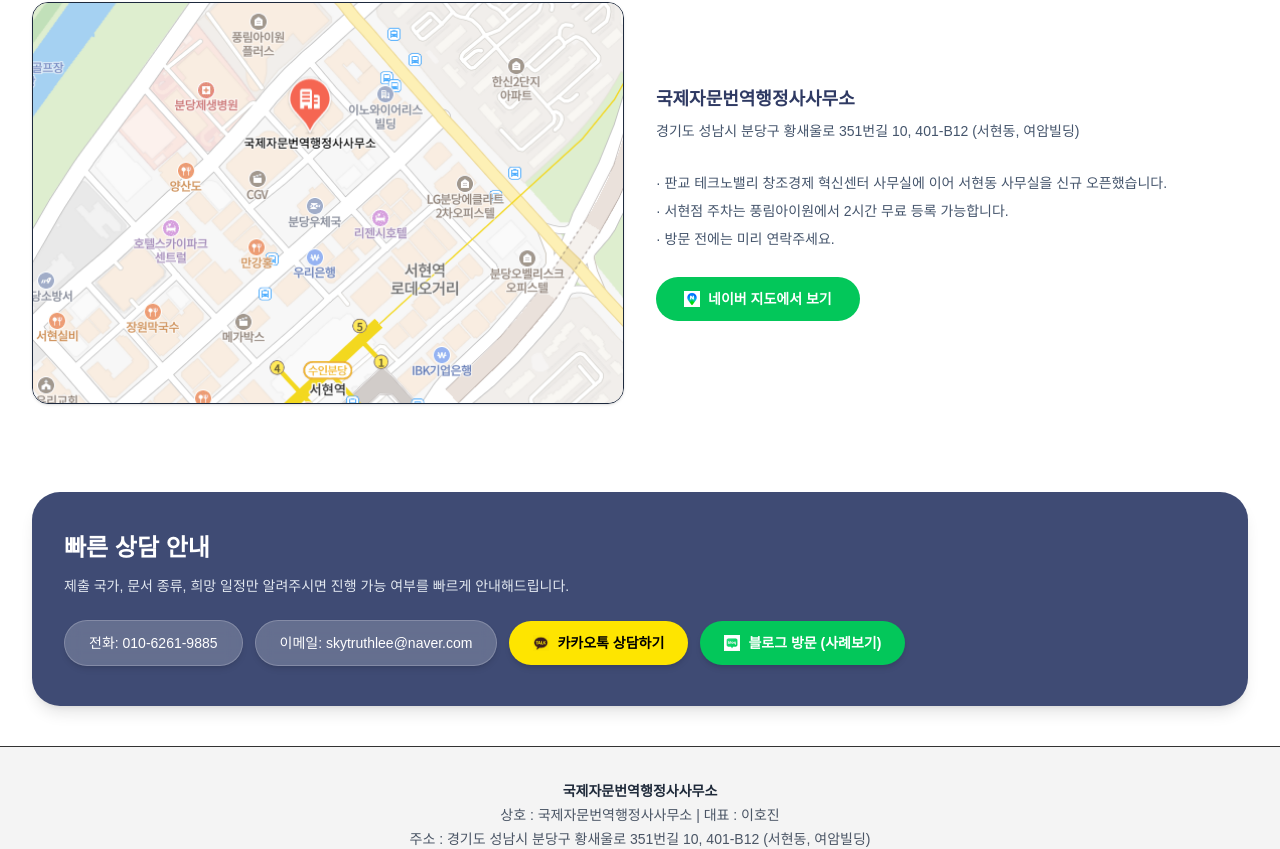
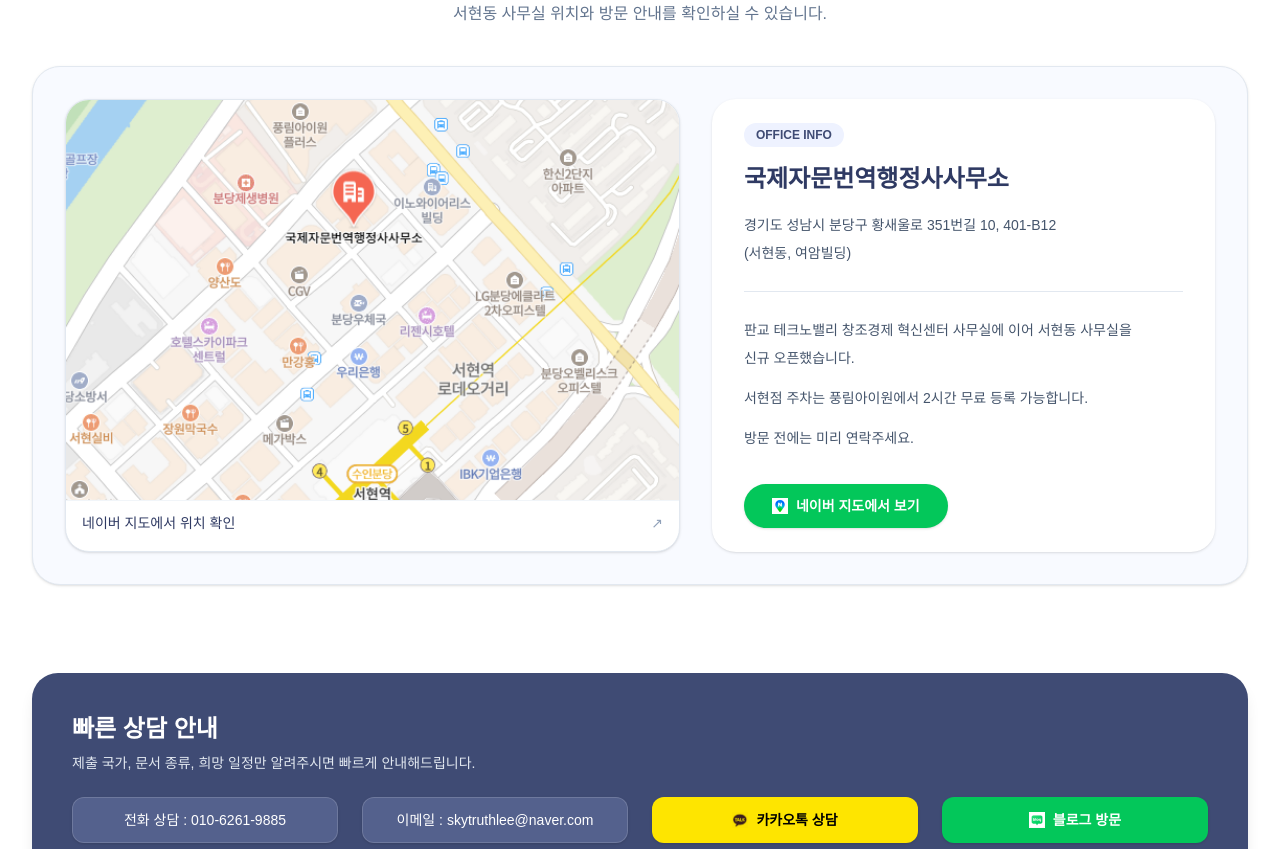
Before and after one commit to loveautumnsky1007-lab/jin-translation, a Next.js app: page / in a window 1280 px wide. Shown: the part 1458-2307 px from the top of the page. Built offline with nearby package versions, Linux system fonts and the light colour scheme.

Commit message:
오시는길 수정

```diff
--- a/app/page.tsx
+++ b/app/page.tsx
@@ -185,62 +185,81 @@ export default function Home() {
           </div>
         </section>
 
-        <section className="bg-white py-12">
-          <div className="mx-auto max-w-7xl px-3 sm:px-6 lg:px-8">
-            <h2 className="text-2xl font-bold text-[#2f3a63] mb-6">
+      <section className="bg-white py-14">
+  <div className="mx-auto max-w-7xl px-4 sm:px-6 lg:px-8">
+    <div className="mb-8 text-center lg:mb-10">
+      <h2 className="text-3xl font-bold tracking-tight text-[#2f3a63]">
         오시는 길
       </h2>
+      <p className="mt-3 text-sm text-slate-500 sm:text-base">
+        서현동 사무실 위치와 방문 안내를 확인하실 수 있습니다.
+      </p>
+    </div>
 
-            <div className="grid gap-8 lg:grid-cols-2">
-
+    <div className="rounded-[28px] border border-slate-200 bg-[#f8faff] p-4 shadow-sm sm:p-6 lg:p-8">
+      <div className="grid gap-6 lg:grid-cols-[1.1fr_0.9fr] lg:gap-8">
         {/* 지도 */}
         <a
           href="https://map.naver.com/p/search/%EA%B5%AD%EC%A0%9C%EC%9E%90%EB%AC%B8%EB%B2%88%EC%97%AD%ED%96%89%EC%A0%95%EC%82%AC%EC%82%AC%EB%AC%B4%EC%86%8C/place/1786107100?c=15.00,0,0,0,dh&isCorrectAnswer=true&placePath=/home?from=map&fromPanelNum=1&additionalHeight=76&timestamp=202604130300&locale=ko&svcName=map_pcv5&searchText=%EA%B5%AD%EC%A0%9C%EC%9E%90%EB%AC%B8%EB%B2%88%EC%97%AD%ED%96%89%EC%A0%95%EC%82%AC%EC%82%AC%EB%AC%B4%EC%86%8C"
           target="_blank"
           rel="noopener noreferrer"
-                className="block overflow-hidden rounded-2xl border shadow hover:shadow-lg transition"
+          className="group block overflow-hidden rounded-[24px] border border-slate-200 bg-white shadow-sm transition hover:-translate-y-1 hover:shadow-md"
         >
           <img
             src="/map.png"
             alt="사무소 위치"
-                  className="w-full h-[220px] sm:h-[300px] lg:h-[400px] object-cover"
+            className="h-[260px] w-full object-cover sm:h-[320px] lg:h-[400px]"
           />
+          <div className="flex items-center justify-between border-t border-slate-100 px-4 py-3">
+            <span className="text-sm font-medium text-[#2f3a63]">
+              네이버 지도에서 위치 확인
+            </span>
+            <span className="text-sm text-slate-400 transition group-hover:text-[#2f3a63]">
+              ↗
+            </span>
+          </div>
         </a>
 
-              {/* 주소 정보 */}
-              <div className="flex flex-col justify-center space-y-2">
-                <h3 className="text-lg font-semibold text-[#2f3a63]">
+        {/* 정보 */}
+        <div className="flex flex-col justify-center rounded-[24px] bg-white px-5 py-6 shadow-sm sm:px-6 lg:px-8">
+          <div className="inline-flex w-fit rounded-full bg-[#eef2ff] px-3 py-1 text-xs font-semibold text-[#3f4b74]">
+            OFFICE INFO
+          </div>
+
+          <h3 className="mt-4 text-2xl font-bold text-[#2f3a63]">
             국제자문번역행정사사무소
           </h3>
 
-                <p className="text-sm text-slate-600">
-                  경기도 성남시 분당구 황새울로 351번길 10, 401-B12 (서현동, 여암빌딩) <br /> <br />
-
-
-                </p>
-                {/* PC용 (점 있음) */}
-                <p className="hidden lg:block text-sm text-slate-600 leading-7">
-                  · 판교 테크노밸리 창조경제 혁신센터 사무실에 이어 서현동 사무실을 신규 오픈했습니다.<br />
-                  · 서현점 주차는 풍림아이원에서 2시간 무료 등록 가능합니다. <br />
-                  · 방문 전에는 미리 연락주세요.
+          <p className="mt-4 text-sm leading-7 text-slate-600">
+            경기도 성남시 분당구 황새울로 351번길 10, 401-B12
+            <br />
+            (서현동, 여암빌딩)
           </p>
 
-                {/* 모바일용 (점 제거 + 간격 넓게) */}
-                <p className="block lg:hidden text-sm text-slate-600 leading-7">
-                  판교 테크노밸리 창조경제 혁신센터 사무실에 이어 서현동 사무실을 신규 오픈했습니다.<br /><br />
-                  서현점 주차는 풍림아이원에서 2시간 무료 등록 가능합니다. <br /><br />
+          <div className="my-6 h-px w-full bg-slate-200" />
+
+          <div className="space-y-3 text-sm leading-7 text-slate-600">
+          <div className="space-y-3 text-sm leading-7 text-slate-600">
+  <p className="flex items-center gap-2">
+    판교 테크노밸리 창조경제 혁신센터 사무실에 이어 서현동 사무실을  <br/>신규 오픈했습니다.
+  </p>
+
+  <p className="flex items-center gap-2">
+    서현점 주차는 풍림아이원에서 2시간 무료 등록 가능합니다.
+  </p>
+
+  <p className="flex items-center gap-2">
     방문 전에는 미리 연락주세요.
   </p>
-
-
-
+</div>
+          </div>
 
           <a
             href="https://map.naver.com/p/search/%EA%B5%AD%EC%A0%9C%EC%9E%90%EB%AC%B8%EB%B2%88%EC%97%AD%ED%96%89%EC%A0%95%EC%82%AC%EC%82%AC%EB%AC%B4%EC%86%8C/place/1786107100?c=15.00,0,0,0,dh&isCorrectAnswer=true&placePath=/home?from=map&fromPanelNum=1&additionalHeight=76&timestamp=202604130300&locale=ko&svcName=map_pcv5&searchText=%EA%B5%AD%EC%A0%9C%EC%9E%90%EB%AC%B8%EB%B2%88%EC%97%AD%ED%96%89%EC%A0%95%EC%82%AC%EC%82%AC%EB%AC%B4%EC%86%8C"
             target="_blank"
             rel="noopener noreferrer"
-                  className="mt-4 mx-auto flex w-fit items-center justify-center rounded-full bg-[#03C75A] px-7 py-3 text-sm font-semibold  text-white hover:opacity-90 lg:mx-0"        >
-
+            className="mt-8 inline-flex w-fit items-center justify-center rounded-full bg-[#03C75A] px-7 py-3 text-sm font-semibold text-white shadow-sm transition hover:opacity-90"
+          >
             <img
               src="/naver_map.png"
               alt="지도"
@@ -249,38 +268,58 @@ export default function Home() {
             네이버 지도에서 보기
           </a>
         </div>
-
+      </div>
     </div>
   </div>
 </section>
+
   <section id="contact" className="bg-white">
-          <div className="mx-auto max-w-7xl px-6 py-10 lg:px-8">
-            <div className="rounded-[28px] bg-[#3f4b74] px-8 py-10 text-white shadow-lg">
-              <h2 className="text-2xl font-bold">빠른 상담 안내</h2>
-              <p className="mt-3 text-sm text-slate-200">
-                제출 국가, 문서 종류, 희망 일정만 알려주시면 진행 가능 여부를 빠르게 안내해드립니다.
+  <div className="mx-auto max-w-7xl px-6 py-8 lg:px-8">
+    <div className="rounded-[26px] bg-[#3f4b74] px-6 py-8 text-white shadow-lg sm:px-8 lg:px-10 lg:py-10">
+      <div className="max-w-xl">
+        <h2 className="text-xl font-bold sm:text-2xl">
+          빠른 상담 안내
+        </h2>
+
+        <p className="mt-2 text-xs sm:text-sm text-slate-200">
+          제출 국가, 문서 종류, 희망 일정만 알려주시면 빠르게 안내해드립니다.
         </p>
-              <div className="mt-6 flex flex-col items-stretch gap-3 text-sm md:flex-row md:flex-wrap md:items-center">
-                <div className="rounded-full bg-white/20 px-6 py-3 text-center text-white backdrop-blur border border-white/20 shadow-md">
-                  전화: 010-6261-9885
       </div>
 
-                <div className="rounded-full bg-white/20 px-6 py-3 text-center text-white backdrop-blur border border-white/20 shadow-md">
-                  이메일: skytruthlee@naver.com
+     <div className="mt-6 grid grid-cols-1 gap-6 sm:grid-cols-2 xl:grid-cols-4">
+{isMobile ? (
+  <a
+    href="tel:01062619885"
+    className="flex items-center justify-center rounded-xl border border-white/15 bg-[#54618d] px-4 py-3 text-sm font-medium text-white shadow-sm"
+  >
+    전화 상담 : 010-6261-9885
+  </a>
+) : (
+  <div className="flex items-center justify-center rounded-xl border border-white/15 bg-[#54618d] px-4 py-3 text-sm font-medium text-white shadow-sm">
+    전화 상담 : 010-6261-9885
   </div>
+)}
+{isMobile ? (
+  <a
+    href="mailto:skytruthlee@naver.com"
+    className="flex items-center justify-center rounded-xl border border-white/15 bg-[#54618d] px- py-3 text-sm font-medium text-white shadow-sm"
+  >
+    이메일 : skytruthlee@naver.com
+  </a>
+) : (
+  <div className="flex items-center justify-center rounded-xl border border-white/15 bg-[#54618d] px-4 py-3 text-sm font-medium text-white shadow-sm">
+    이메일 : skytruthlee@naver.com
+  </div>
+)}
 
   <a
     href="https://open.kakao.com/me/love_autumnsky"
     target="_blank"
     rel="noopener noreferrer"
-                  className="inline-flex items-center justify-center rounded-full bg-[#FEE500] px-6 py-3 font-semibold text-black shadow-md transition hover:brightness-95"
+    className="flex items-center justify-center gap-2 rounded-xl bg-[#FEE500] px-4 py-3 text-sm font-semibold text-black shadow-sm transition hover:brightness-95"
   >
-                  <img
-                    src="/kakao.png"
-                    alt="카카오톡"
-                    className="mr-2 h-4 w-4 object-contain"
-                  />
-                  카카오톡 상담하기
+    <img src="/kakao.png" className="h-4 w-4" alt="카카오톡" />
+    카카오톡 상담
   </a>
 
   <a
@@ -291,15 +330,10 @@ export default function Home() {
     }
     target="_blank"
     rel="noopener noreferrer"
-                  className="inline-flex items-center justify-center rounded-full bg-[#03C75A] px-6 py-3 font-semibold text-white shadow-md transition"
-
+    className="flex items-center justify-center gap-2 rounded-xl bg-[#03C75A] px-4 py-3 text-sm font-semibold text-white shadow-sm transition hover:brightness-95"
   >
-                  <img
-                    src="/naver.png"
-                    alt="블로그 방문"
-                    className="mr-2 h-4 w-4 object-contain"
-                  />
-                  블로그 방문 (사례보기)
+    <img src="/naver.png" className="h-4 w-4" alt="블로그 방문" />
+    블로그 방문
   </a>
 </div>
     </div>
```
Also changed, not shown: components/Header.tsx (+5 -10 lines). Lines whose indentation alone changed are shown as unchanged.
